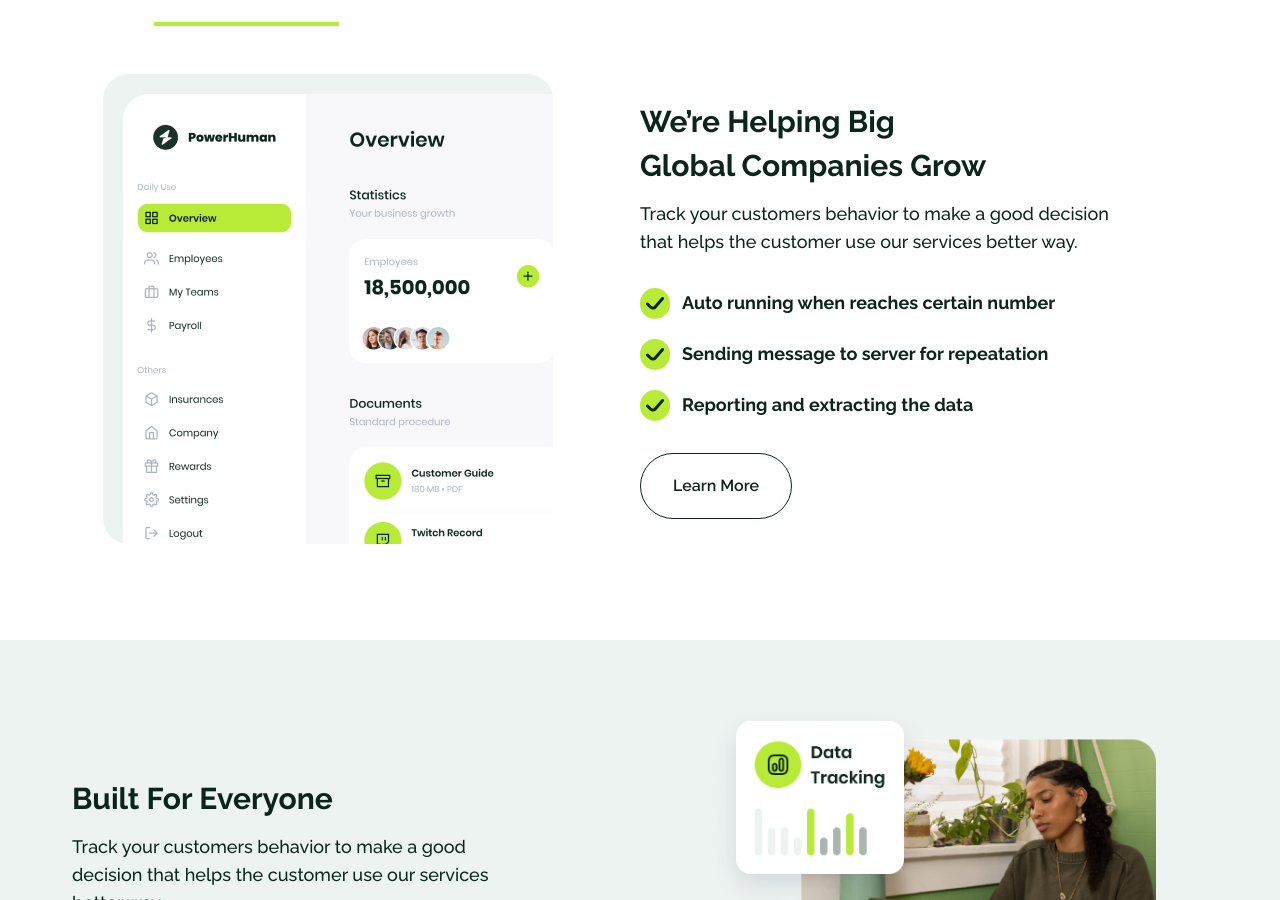
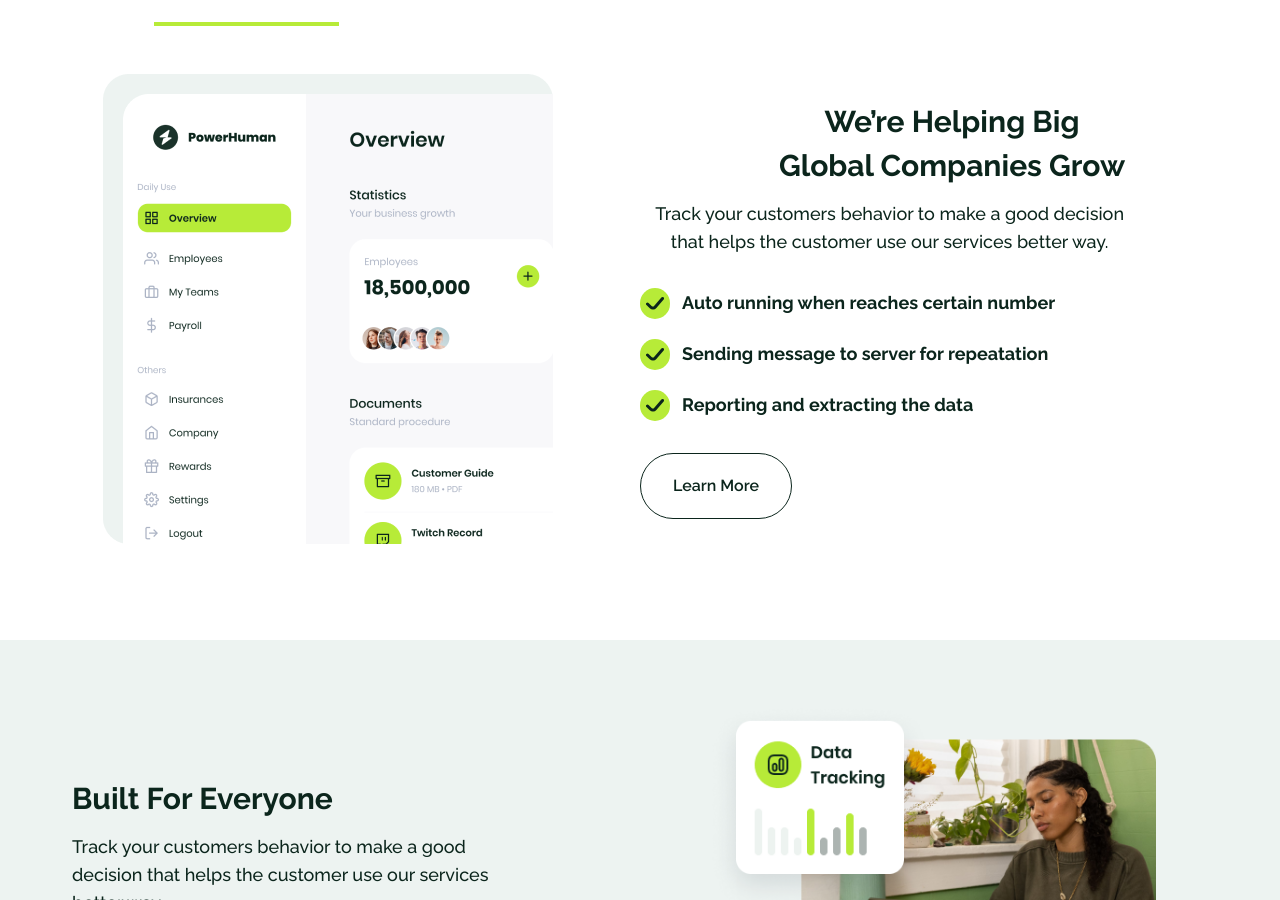
Before and after one commit to ervanervan/pasti-laris, a React (Vite) app: page / in a window 1280 px wide. Shown: the part 1525-2425 px from the top of the page. Built offline with nearby package versions, Linux system fonts and the light colour scheme; a web font is replaced by a local one.

Commit message:
update: services component

```diff
--- a/src/components/Services.jsx
+++ b/src/components/Services.jsx
@@ -18,7 +18,7 @@ export default function Services() {
 
   return (
     <section>
-      <div className="pt-12 md:pt-24 container mx-auto">
+      <div className="pt-12 md:pt-24 container mx-auto md:px-14 lg:px-0">
         <div className="text-center px-4 gap-y-4 flex flex-col">
           <h1 className="font-extrabold text-4xl md:text-5xl lg:leading-[4rem]">
             Good For Your Business
@@ -99,11 +99,11 @@ export default function Services() {
                 <img src={bannerServices} alt="" />
               </div>
               <div className="flex flex-col items-start flex-1 gap-8">
-                <div className="flex flex-col gap-y-3">
+                <div className="flex flex-col gap-y-3 text-center">
                   <h2 className="text-3xl font-bold leading-[2.75rem]">
                     We’re Helping Big <br /> Global Companies Grow
                   </h2>
-                  <p className="font-medium text-lg w-full md:w-4/5">
+                  <p className="font-medium text-lg md:mx-auto lg:mx-0 w-full md:w-4/5">
                     Track your customers behavior to make a good decision that
                     helps the customer use our services better way.
                   </p>
```
